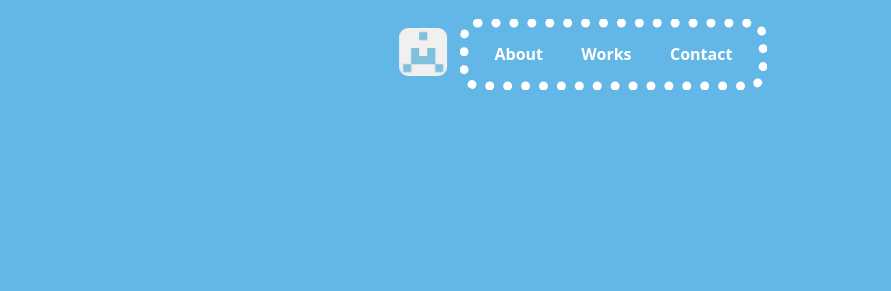
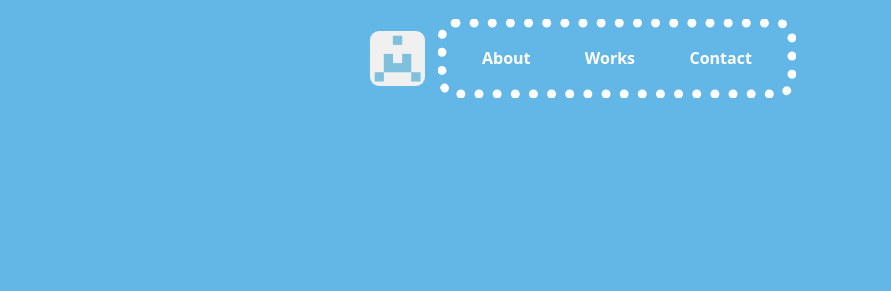
Before and after one commit to zsbszzz/zsbszzz.github.io, a plain HTML site: page index.html in a window 1280 px wide. Shown: the top 291 px of the page, without its empty margins (57-948 px from the left). Drawn offline with Linux system fonts and the light colour scheme.

Commit message:
change styles

```diff
--- a/style.css
+++ b/style.css
@@ -39,7 +39,7 @@ section {
     z-index: 20;
 }
 
-#avatar-wrap { display: inline-block; }
+#avatar-wrap { display: flex; align-items: center; }
 #avatar {
     border-radius: 9px;
     cursor: pointer;
@@ -187,13 +187,10 @@ h1 {
 @media (max-width: 1360px) {
     header, section { padding: 7vh 7vw; }
     .work-rail { width: 100%; }
-    nav { gap: .6rem; }
-    nav a { padding: .5rem .9rem; }
     .rail-track .item img { height: 28vh; }
     #top-group { transition: transform .35s ease; }
     #top-group.collapsed { transform: translate(-50%, -140%); }
-    #avatar { width:48px; height:48px; }
-    nav { padding:.45rem .7rem; }
+    #avatar { width: 55px; height: 55px; }
 }
 @media (max-width: 900px) {
     #top-group { top: .8rem; }
```
